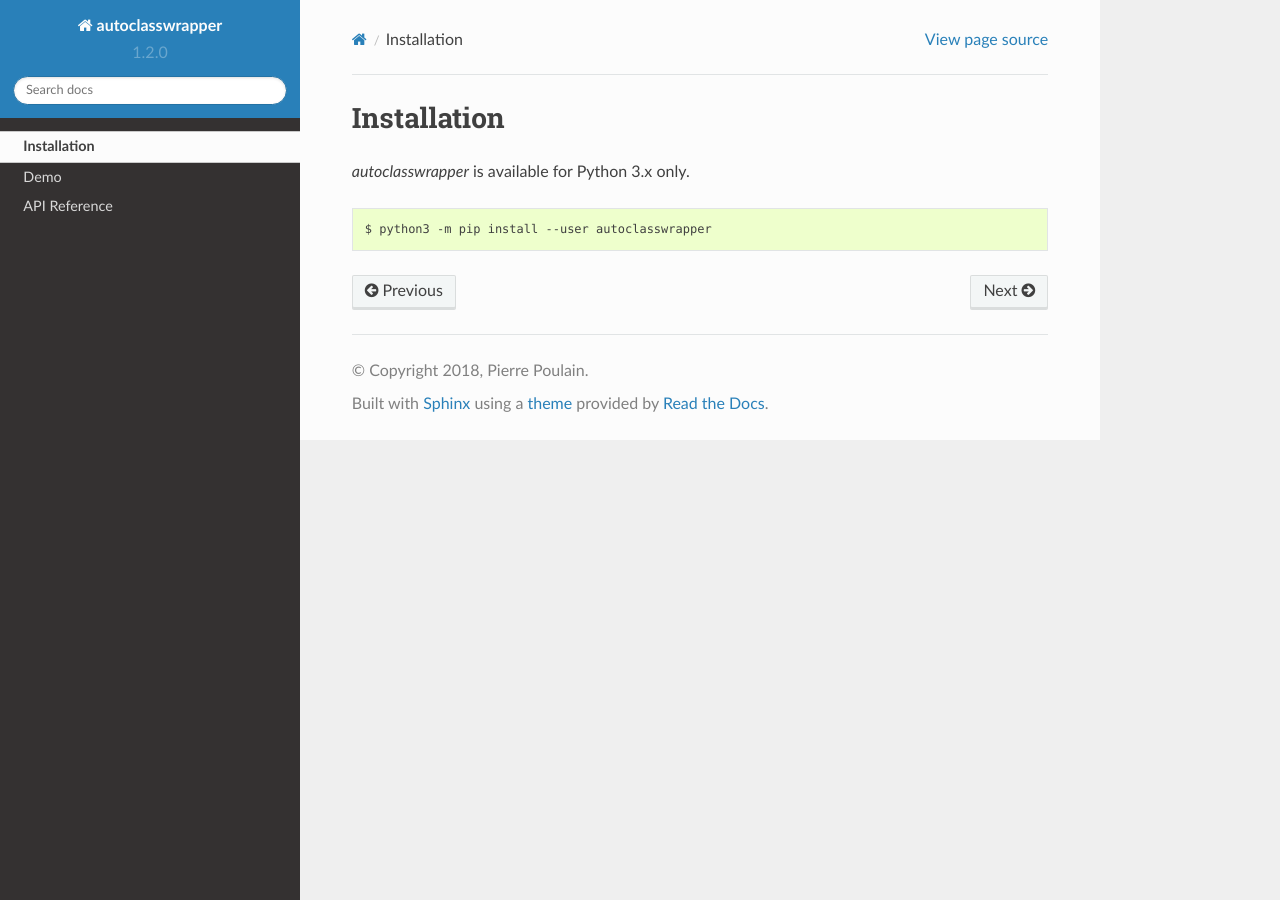
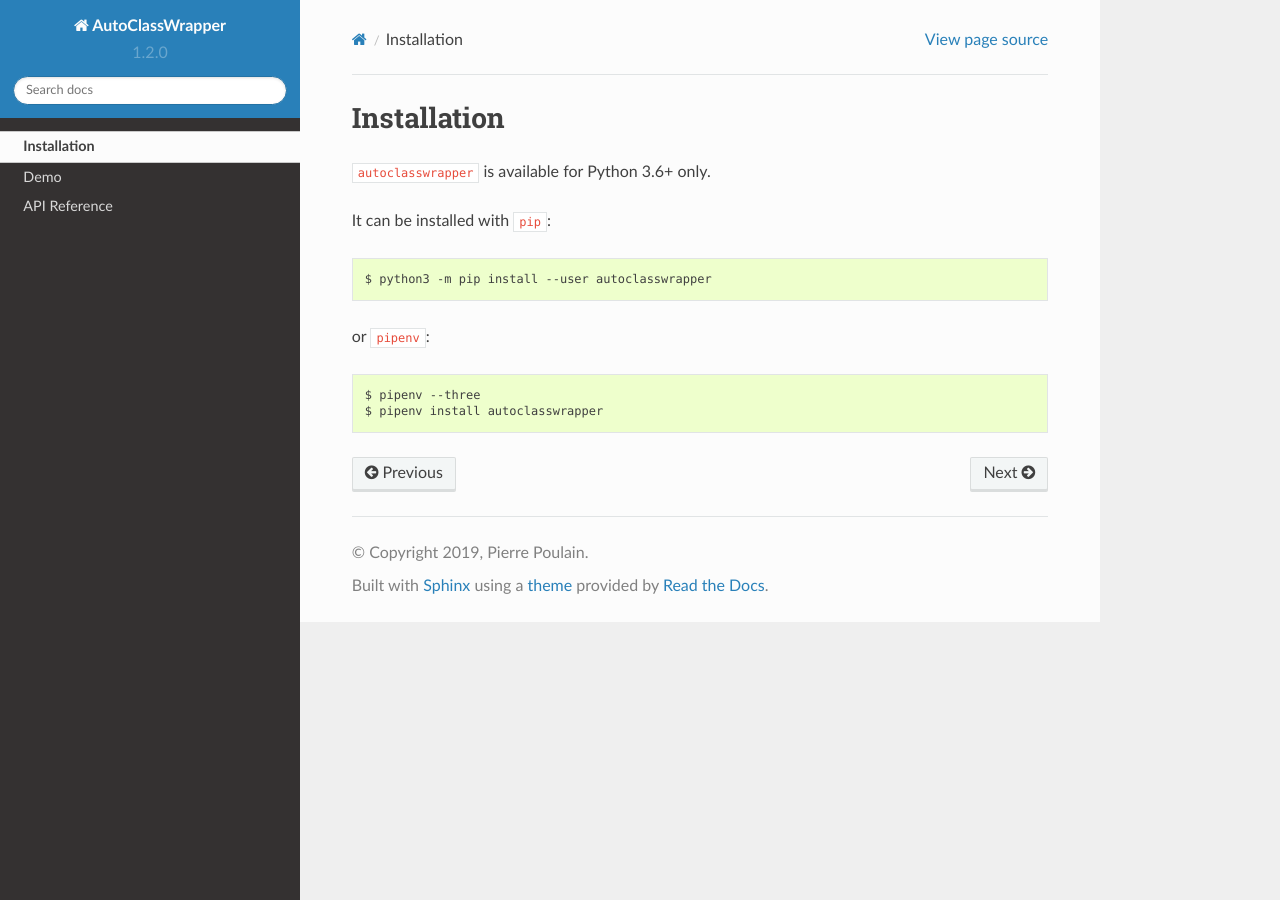
Before and after one commit to pierrepo/autoclasswrapper, a Sphinx documentation site: the page built from doc/source/installation.rst, in a window 1280 px wide. Built offline with Sphinx 7.4.7 and the Read the Docs theme 2.0.0, drawn with Linux system fonts in a browser that asks for light colours.

Commit message:
Update doc (style and typo)

```diff
--- a/doc/source/conf.py
+++ b/doc/source/conf.py
@@ -24,8 +24,8 @@ source_suffix = ['.rst', '.ipynb']
 master_doc = 'index'
 
 # General information about the project.
-project = u'autoclasswrapper'
-copyright = u'2018, Pierre Poulain'
+project = u'AutoClassWrapper'
+copyright = u'2019, Pierre Poulain'
 
 # The short X.Y.Z version.
 import autoclasswrapper
--- a/doc/source/installation.rst
+++ b/doc/source/installation.rst
@@ -1,8 +1,17 @@
 Installation
 ============
 
-`autoclasswrapper` is available for Python 3.x only.
+``autoclasswrapper`` is available for Python 3.6+ only.
+
+It can be installed with ``pip``:
 
 .. code-block:: bash
 
     $ python3 -m pip install --user autoclasswrapper
+
+or ``pipenv``:
+
+.. code-block:: bash
+
+    $ pipenv --three
+    $ pipenv install autoclasswrapper
```
Also changed, not shown: doc/source/index.rst (+5 -6 lines).
